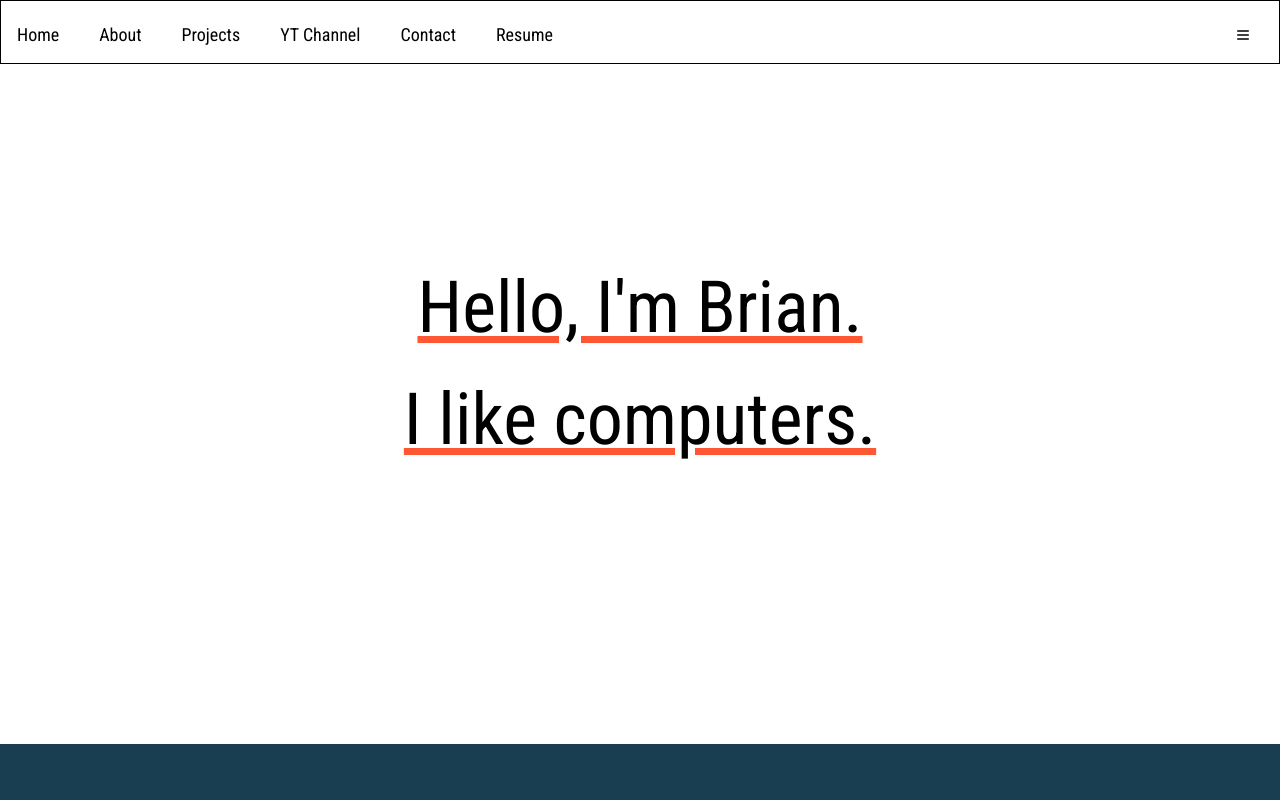
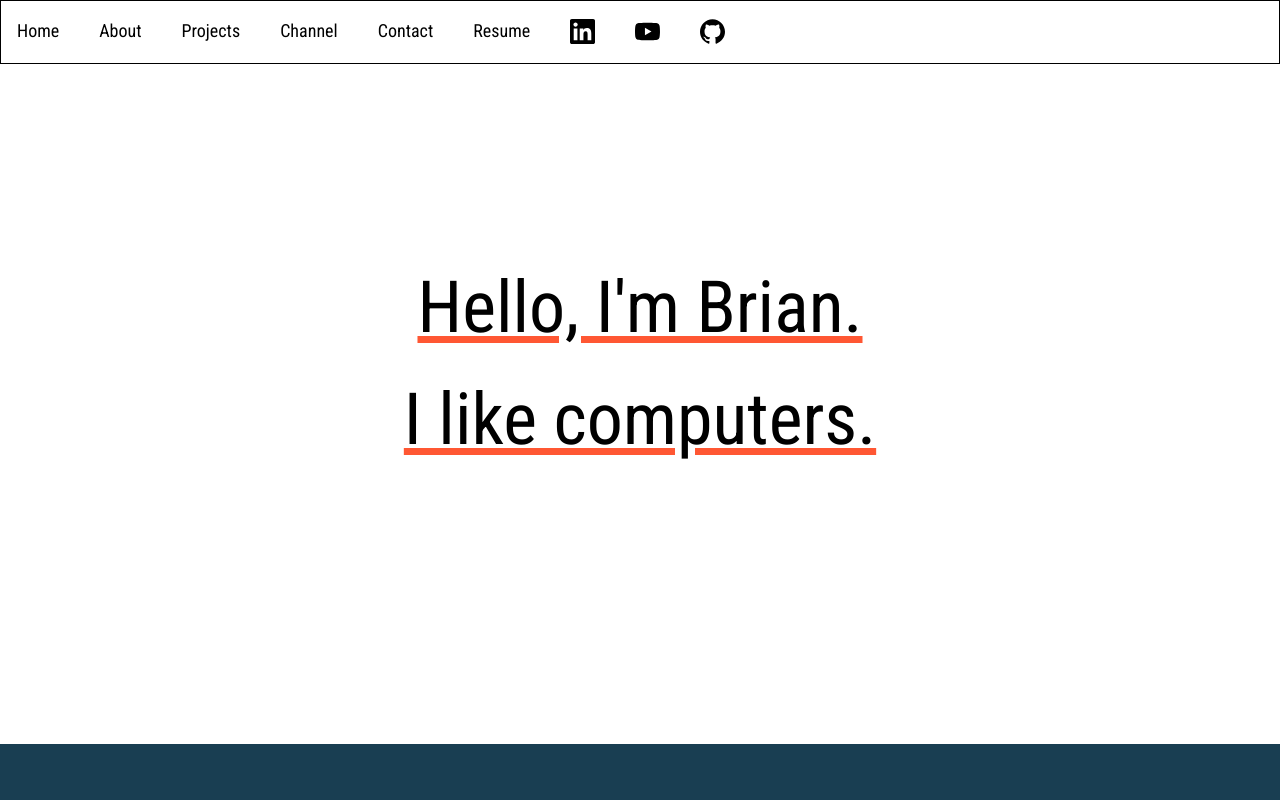
Before and after one commit to BrianCode9/brian-portfolio, a Next.js app: page / in a window 1280 px wide. Shown: the top 800 px of the page. Built offline with nearby package versions, Linux system fonts and the light colour scheme.

Commit message:
Added in logos in navbar, footer, and sheetbar

```diff
--- a/package.json
+++ b/package.json
@@ -20,6 +20,7 @@
     "next-themes": "^0.4.6",
     "react": "19.1.0",
     "react-dom": "19.1.0",
+    "react-icons": "^5.5.0",
     "tailwind-merge": "^3.3.1"
   },
   "devDependencies": {
--- /dev/null
+++ b/src/app/projects/page.tsx
@@ -0,0 +1,12 @@
+export default function ProjectsPage() {
+    return (
+        <main className="min-h-screen p-8 bg-white">
+            <h1 className="text-2xl font-bold mb-6 text-black">Projects</h1>
+            <div className="max-w-4xl mx-auto text-black">
+                <p className="text-gray-600">
+                    Welcome to the projects page. This is where all projects will be displayed.
+                </p>
+            </div>
+        </main>
+    )
+}
--- a/src/components/ui/footer.tsx
+++ b/src/components/ui/footer.tsx
@@ -1,16 +1,31 @@
 import React from 'react';
+import Link from 'next/link';
+import { SiLinkedin } from "react-icons/si";
+import { SiYoutube } from "react-icons/si";
+import { SiGithub } from "react-icons/si";
 
 const Footer = () => {
   return (
     <div className='bg-white sticky text-black h-16 p-5 flex justify-center border'>
       <div className='flex flex-col justify-center'>
-        <div className='flex space-x-10 text-md'>
+        <div className='flex space-x-10 text-md items-center'>
           <a href="/">Home</a>
           <a href="#about">About</a>
           <a href="#projects">Projects</a>
-          <a href="#youtube">YT Channel</a>
+          <a href="#youtube">Channel</a>
           <a href="#contact">Contact</a>
           <a href="/">Resume</a>
+          <Link href="https://www.linkedin.com/in/brianngo9/" target="_blank" rel="noopener noreferrer">
+            <SiLinkedin size={25} />
+          </Link>
+
+          <Link href="https://www.youtube.com/@vietlastica" target="_blank" rel="noopener noreferrer">
+            <SiYoutube size={25} />
+          </Link>
+
+          <Link href="https://github.com/BrianCode9" target="_blank" rel="noopener noreferrer">
+            <SiGithub size={25} />
+          </Link>
         </div>
       </div>
     </div>
--- a/src/components/ui/navbar.tsx
+++ b/src/components/ui/navbar.tsx
@@ -1,19 +1,34 @@
 import React from 'react';
 import { Sidebar } from './sidebar';
+import Link from 'next/link';
+import { SiLinkedin } from "react-icons/si";
+import { SiYoutube } from "react-icons/si";
+import { SiGithub } from "react-icons/si";
+
 
 const NavBar = () => {
   return (
     <nav className='w-full h-16 p-4 bg-white text-black border'>
       <div className='flex items-center justify-between'>
-        <div className='flex space-x-10 text-lg'>
+        <div className='flex space-x-10 text-lg items-center'>
           <a href="/">Home</a>
           <a href="#about">About</a>
           <a href="#projects">Projects</a>
-          <a href="#youtube">YT Channel</a>
+          <a href="#youtube">Channel</a>
           <a href="#contact">Contact</a>
           <a href="/">Resume</a>
+          <Link href="https://www.linkedin.com/in/brianngo9/" target="_blank" rel="noopener noreferrer">
+            <SiLinkedin size={25} />
+          </Link>
+
+          <Link href="https://www.youtube.com/@vietlastica" target="_blank" rel="noopener noreferrer">
+            <SiYoutube size={25} />
+          </Link>
+
+          <Link href="https://github.com/BrianCode9" target="_blank" rel="noopener noreferrer">
+            <SiGithub size={25} />
+          </Link>
         </div>
-        <Sidebar></Sidebar>
       </div>
 
     </nav >
--- a/src/components/ui/project-section.tsx
+++ b/src/components/ui/project-section.tsx
@@ -1,4 +1,6 @@
 import React from 'react';
+import { Button } from './button';
+import Link from 'next/link';
 
 
 // To fix the picture size issue add like a short description area at the bottom of the pictures that
@@ -16,8 +18,13 @@ const ProjectSection = () => {
           <div className='p-20 text-center border-2 bg-slate-200'>PCB</div>
           <div className='p-20 text-center border-2 bg-slate-200'>Personal Portfolio Website</div>
         </div>
+        <div className='flex justify-center'>
+          <Link href={"/projects"}>
+            <Button className='bg-orange-600 text-white'>More</Button>
+          </Link>
+        </div>
       </div>
-    </div>
+    </div >
   );
 }
 
--- a/src/components/ui/sidebar.tsx
+++ b/src/components/ui/sidebar.tsx
@@ -1,3 +1,5 @@
+'use client'
+
 import { Button } from "@/components/ui/button"
 import {
     Sheet,
@@ -7,23 +9,28 @@ import {
     SheetTitle,
     SheetTrigger,
 } from "@/components/ui/sheet"
-import { Menu } from 'lucide-react';
-import { ModeToggle } from './mode-toggle';
+import { RxHamburgerMenu } from "react-icons/rx";
+import Link from 'next/link';
+import { SiLinkedin } from "react-icons/si";
+import { SiYoutube } from "react-icons/si";
+import { SiGithub } from "react-icons/si";
+import React from "react";
 
 export function Sidebar() {
+    const [open, setOpen] = React.useState(false)
+
     return (
         <div className="bg-white justify-center items-center">
-            <Sheet>
+            <Sheet open={open} onOpenChange={setOpen}>
                 <SheetTrigger asChild className="bg-white">
-                    <Button className="">
-                        <Menu className="" />
+                    <Button >
+                        <RxHamburgerMenu />
                     </Button>
                 </SheetTrigger>
-                <SheetContent className="bg-suit-teal" side="left">
+                <SheetContent className="transition-all duration-500 ease-in-out transform data-[state=open]:translate-x-0 data-[state=closed]:-translate-x-full bg-suit-teal" side="left">
                     <SheetHeader className="bg-suit-teal">
                         <SheetTitle className="bg-suit-teal text-2xl">Menu</SheetTitle>
                     </SheetHeader>
-
                     <div className="flex flex-col space-y-6">
                         <a href="/" className="hover:underline ml-8">Home</a>
                         <a href="#about" className="hover:underline ml-8">About</a>
@@ -32,6 +39,21 @@ export function Sidebar() {
                         <a href="#contact" className="hover:underline ml-8">Contact</a>
                         <a href="/" className="hover:underline ml-8">Resume</a>
                     </div>
+                    <SheetFooter>
+                        <div className="flex flex-row space-x-6 mt-4 pt-10">
+                            <Link href="https://www.linkedin.com/in/brianngo9/" target="_blank" rel="noopener noreferrer">
+                                <SiLinkedin size={30} />
+                            </Link>
+
+                            <Link href="https://www.youtube.com/@vietlastica" target="_blank" rel="noopener noreferrer">
+                                <SiYoutube size={30} />
+                            </Link>
+
+                            <Link href="https://github.com/BrianCode9" target="_blank" rel="noopener noreferrer">
+                                <SiGithub size={30} />
+                            </Link>
+                        </div>
+                    </SheetFooter>
                 </SheetContent>
             </Sheet>
         </div>
```
Also changed, not shown: 1 other file (tests, documents, lock files or other folders).
